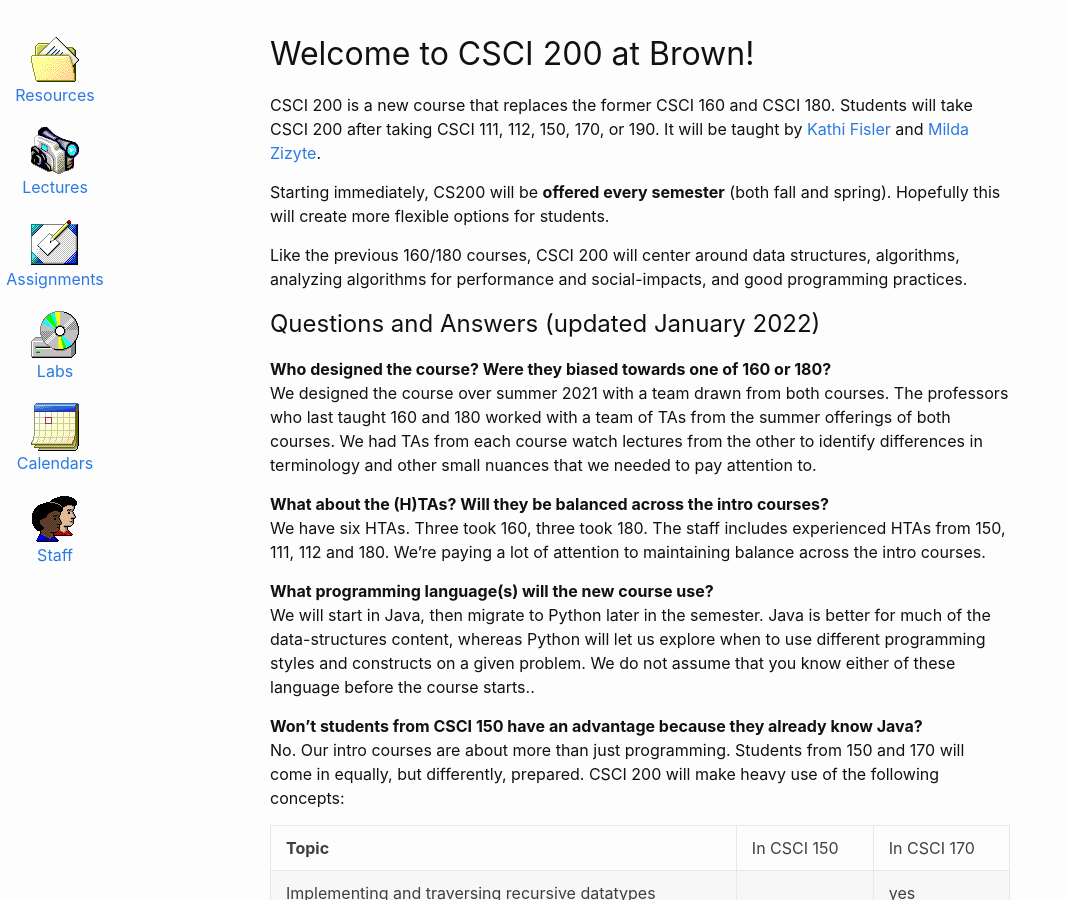
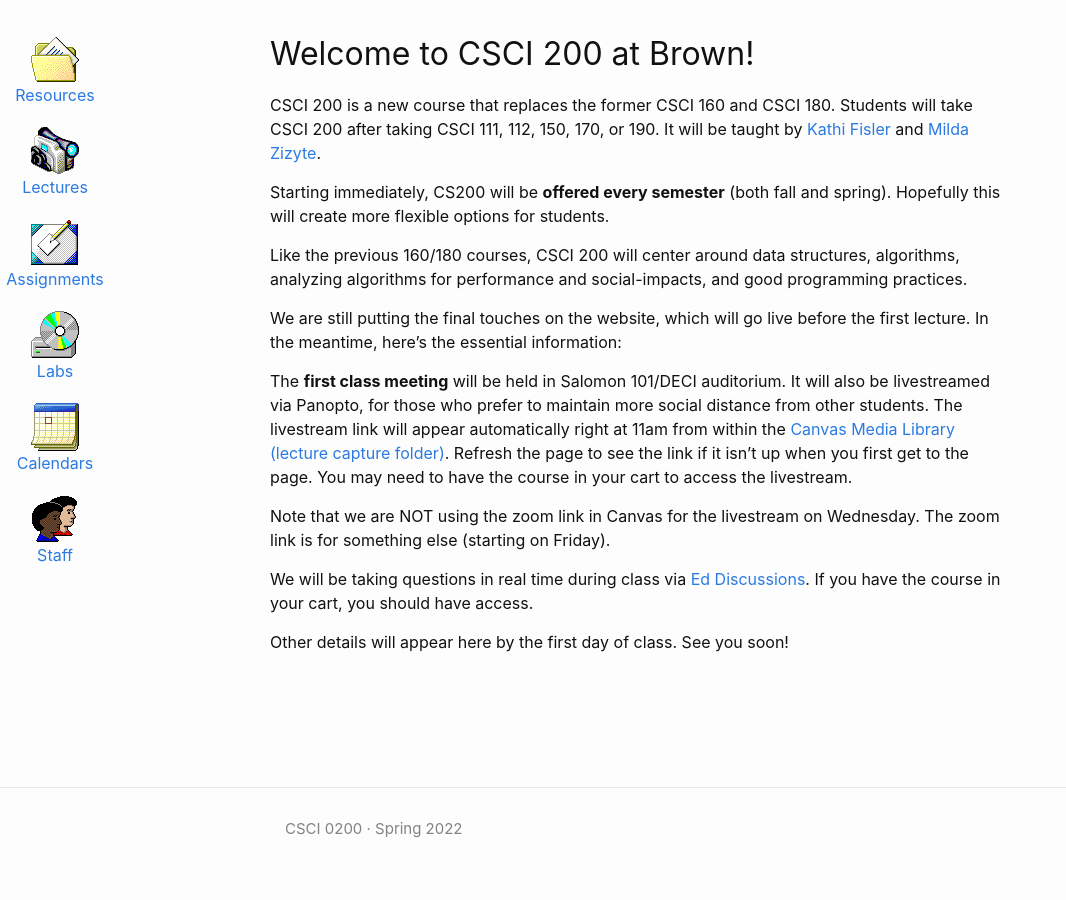
Before and after one commit to brown-csci0200/brown-csci0200.github.io, a Jekyll site: the page built from index.md, in a window 1280 px wide and 900 px high. Shown: the whole window, without its empty margins (0-1066 px from the left). Built offline with Jekyll 4.4.1, drawn with Linux system fonts in a browser that asks for light colours; our own code applies the rules of GitHub Pages for plain Markdown files; some of the changed text lies outside the part shown.

Commit message:
basic home page for release

```diff
--- a/index.md
+++ b/index.md
@@ -10,46 +10,12 @@
 
 Like the previous 160/180 courses, CSCI 200 will center around data structures, algorithms, analyzing algorithms for performance and social-impacts, and good programming practices.
 
-## Questions and Answers (updated January 2022)
+We are still putting the final touches on the website, which will go live before the first lecture. In the meantime, here's the essential information:
 
-**Who designed the course? Were they biased towards one of 160 or 180?**
-We designed the course over summer 2021 with a team drawn from both courses. The professors who last taught 160 and 180 worked with a team of TAs from the summer offerings of both courses. We had TAs from each course watch lectures from the other to identify differences in terminology and other small nuances that we needed to pay attention to.
+The **first class meeting** will be held in Salomon 101/DECI auditorium. It will also be livestreamed via Panopto, for those who prefer to maintain more social distance from other students. The livestream link will appear automatically right at 11am from within the [Canvas Media Library (lecture capture folder)](https://brown.hosted.panopto.com/Panopto/Pages/Sessions/List.aspx?folderID=3a2d0c7c-0522-448b-9ecb-ae25017f7e19). Refresh the page to see the link if it isn't up when you first get to the page. You may need to have the course in your cart to access the livestream.
 
-**What about the (H)TAs? Will they be balanced across the intro courses?**
-We have six HTAs. Three took 160, three took 180. The staff includes experienced HTAs from 150, 111, 112 and  180. We're paying a lot of attention to maintaining balance across the intro courses.
+Note that we are NOT using the zoom link in Canvas for the livestream on Wednesday. The zoom link is for something else (starting on Friday).
 
-**What programming language(s) will the new course use?**
-We will start in Java, then migrate to Python later in the semester. Java is better for much of the data-structures content, whereas Python will let us explore when to use different programming styles and constructs on a given problem. We do not assume that you know either of these language before the course starts..
+We will be taking questions in real time during class via [Ed Discussions](https://edstem.org/us/courses/16807/discussion/). If you have the course in your cart, you should have access.
 
-**Won't students from CSCI 150 have an advantage because they already know Java?**
-No. Our intro courses are about more than just programming. Students from 150 and 170 will come in equally, but differently, prepared. CSCI 200 will make heavy use of the following concepts:
-
-|:--|:--|:--|
-| **Topic** | In CSCI 150 | In CSCI 170 |
-| Implementing and traversing recursive datatypes | | yes |
-| Analyzing run-time of programs | | yes |
-| Functional programming | | yes |
-| Object-Oriented programming | yes | |
-| Imperative programming (updating variables) | yes | |
-
-As the table shows, each of CSCI 150 and 170 cover some topics that we rely on in 200, but neither covers them all. Students from CSCI 150 may have a leg-up at first on the programming aspects, but CSCI 170 students will have a leg up on the conceptual aspects. These should balance out fairly evenly given the course organization.
-
-The first two weeks of the course will features two tracks, one for students coming from 111/112/170/190 and the other for students from 150. Each track will give students a foundation in the material that the other track did in the first semester, so that we can further develop those skills for everyone in the bulk of the course.
-
-**Will there be one large lecture?**
-After the first two weeks, yes. Lectures will be interactive, involving a lot of short exercises that you'll work on with those sitting around you, in-class polls, in-class Q&A, etc. You won't just be sitting in an auditorium passively listening. We want lectures to be worth attending in person, even though lecture-capture will be available for review outside of class.
-
-**Will there be section/labs?**
-Yes. There will be a two-hour lab in addition to lecture every week. Labs will have a combination of programming exercises to practice material from recent lectures and time to learn and practice working with new libraries that will be needed on an upcoming project. *Labs will not be a conceptual rehash of lecture content.*
-
-**What will the workload be like?**
-A mix of week-long homeworks (combining programming, analysis, and written questions) and two-week projects. There will also be a midterm and a final focusing on your conceptual understanding of course content. We expect that assignments will take roughly 9-12 hours per week outside of class.
-
-**What will the projects be? Are they the same as in 160 and 180?**
-The homework contents are similar, in that students will be implementing data structures and algorithms. Regarding the projects:
-
-* There will be a decision-tree building project that has elements of the decision-tree projects from each of 160 and 180.
-* There will be a project on travel planning (to exercise graphs)
-* There will be a project on implementing a search engine with PageRank that has elements of the PageRank/Search projects from each of 160 and 180.
-* The Seamcarve project from 160 is becoming a homework.
-* The Heap project from 160 was similar to a 180 homework and will remain a homework
+Other details will appear here by the first day of class. See you soon!
```
